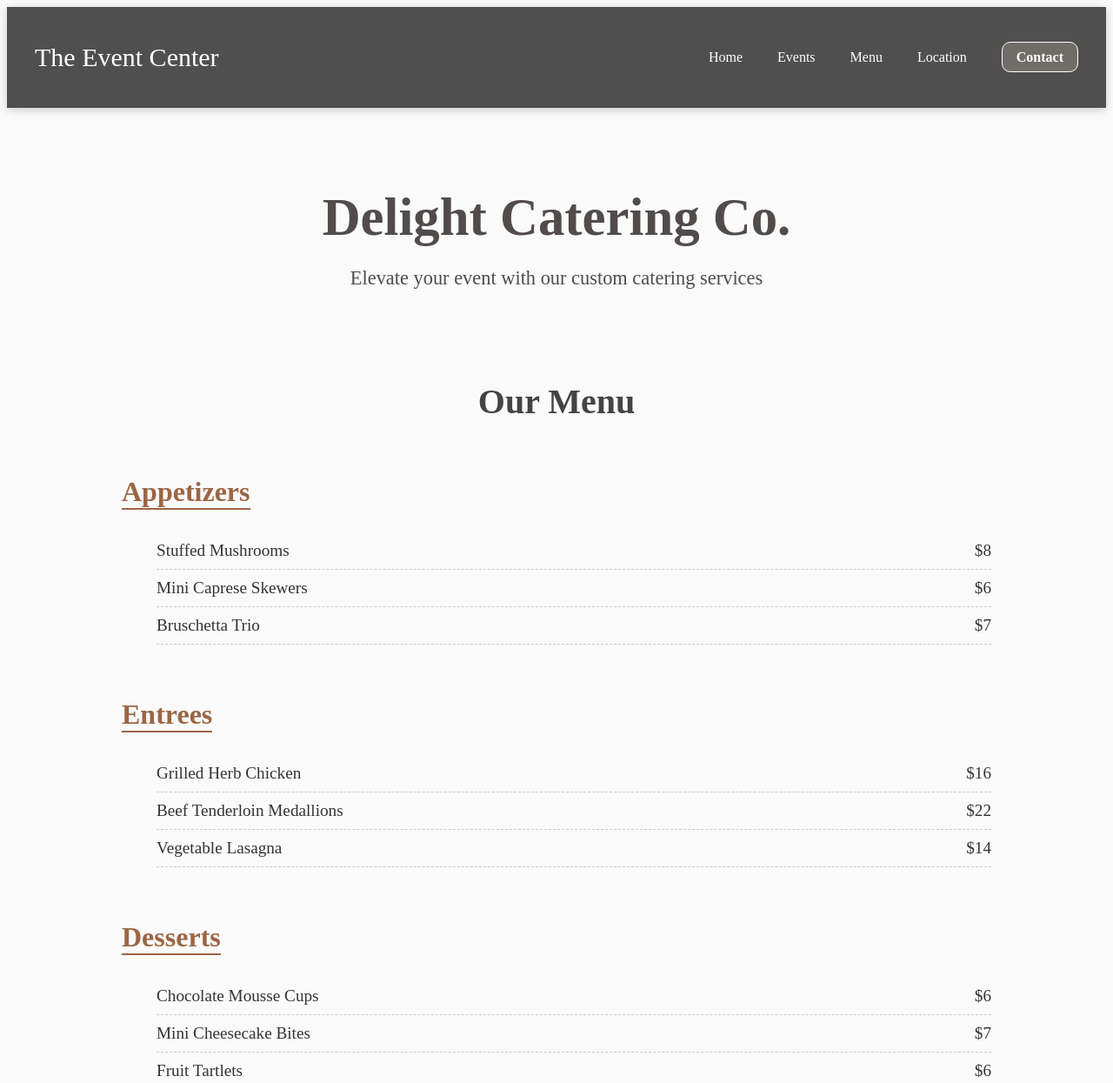
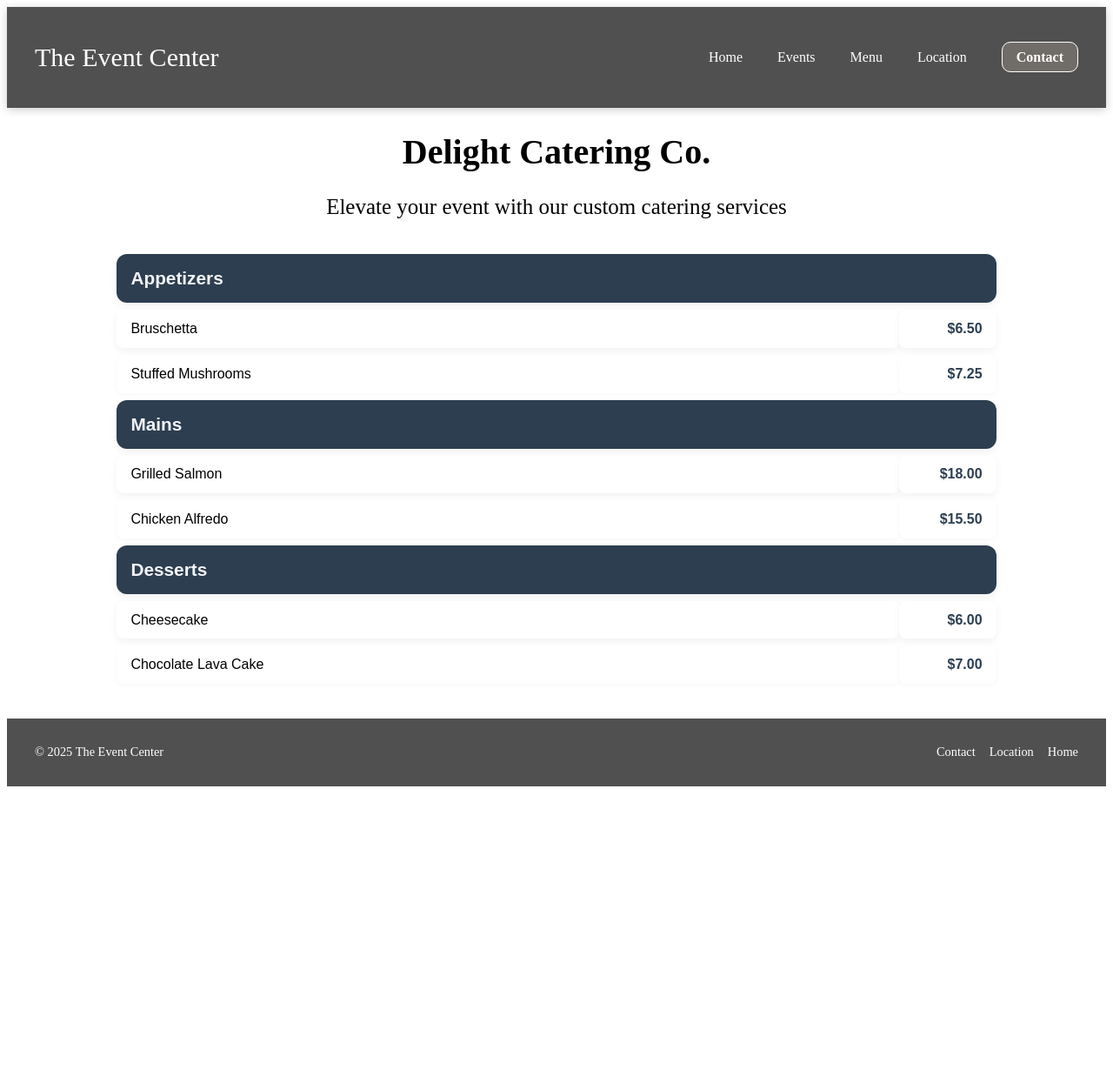
Before and after one commit to richxrdkim/Mock-Event-Center-Website, a plain HTML site: page menu.html in a window 1280 px wide. Shown: the top 1245 px of the page at 87% size. After the commit the page ends 912 px from the top, so only its background shows below. Drawn offline with Linux system fonts and the light colour scheme.

Commit message:
Update menu and navigation styles and HTML

```diff
--- a/menu.css
+++ b/menu.css
@@ -1,66 +1,75 @@
-*{
+.hero h1{
     font-family: ysabeau;
+    font-size: 40px;
+    text-align: center;
 }
 
-body {
-    background-color: #fafafa;
-    color: #333;
+.hero p{
+    font-family: ysabeau;
+    font-size: 25px;
+    text-align: center;
+
 }
 
-.hero {
-    color: rgb(82, 75, 75);
-    text-align: center;
-    padding: 50px 20px;
+/* Table styling */
+table {
+  width: 80%;
+  margin: 2rem auto;
+  border-collapse: separate; /* to allow border-radius */
+  border-spacing: 0 0.5rem; /* space between rows */
+  font-family: ysabeau, sans-serif;
+  background-color: transparent;
 }
 
-.hero h1 {
-    font-size: 3.8rem;
-    margin-bottom: 10px;
+/* Category header styling */
+th.category-header {
+  background-color: #2c3e50; /* dark blue-gray */
+  color: #f4f4f9; /* light text */
+  text-align: left;
+  padding: 1rem;
+  font-size: 1.3rem;
+  border-radius: 12px;
+  box-shadow: 0 4px 10px rgba(0,0,0,0.05);
 }
 
-.hero p {
-    font-size: 1.4rem;
+/* Column headers under each category */
+thead tr:nth-child(2) th {
+  background-color: #ecf0f1; /* light gray */
+  color: #7f8c8d; /* muted text */
+  font-weight: 600;
+  padding: 0.7rem 1rem;
+  text-align: left;
+  border-radius: 8px;
 }
 
-.menu {
-    padding: 0px 20px;
-    max-width: 1000px;
-    margin: auto;
-    margin-bottom: 5rem;
+/* Table cells */
+th, td {
+  padding: 0.8rem 1rem;
+  border: none; /* no border for cleaner look */
+  background-color: white;
+  box-shadow: 0 4px 10px rgba(0,0,0,0.05);
+  border-radius: 8px;
+  vertical-align: middle;
 }
 
-.menu h2 {
-    text-align: center;
-    margin-bottom: 30px;
-    font-size: 2.5rem;
-    color: #444;
+/* Price column */
+td.price {
+  text-align: right;
+  font-weight: 700;
+  color: #2c3e50;
+  width: 80px;
 }
 
-.menu-category {
-    margin-bottom: 30px;
+/* Images inside cells */
+td img {
+  max-width: 60px;
+  border-radius: 8px;
+  box-shadow: 0 4px 6px rgba(0,0,0,0.1);
+  display: block;
+  margin: 0 auto;
 }
 
-.menu-category h3 {
-    font-size: 2rem;
-    color: #9c6644;
-    margin-bottom: 10px;
-    border-bottom: 2px solid #9c6644;
-    display: inline-block;
+/* Striped rows effect: lighter shadow for even rows */
+tbody tr:nth-child(even) td {
+  box-shadow: 0 2px 6px rgba(0,0,0,0.03);
 }
-
-.menu-category ul {
-    list-style-type: none;
-}
-
-.menu-category li {
-    font-size: 1.2rem;
-    display: flex;
-    justify-content: space-between;
-    padding: 10px 0;
-    border-bottom: 1px dashed #ccc;
-    transition: background 0.2s ease;
-}
-
-.menu-category li:hover {
-    background-color: #f3e9e3;
-}
--- a/menu.html
+++ b/menu.html
@@ -29,46 +29,51 @@
     </body>
 </head>
 
-  <!-- Menu -->
-  <section class="menu">
-    <h2>Our Menu</h2>
+<!-- Table -->
 
-    <div class="menu-category">
-      <h3>Appetizers</h3>
-      <ul>
-        <li><span>Stuffed Mushrooms</span><span>$8</span></li>
-        <li><span>Mini Caprese Skewers</span><span>$6</span></li>
-        <li><span>Bruschetta Trio</span><span>$7</span></li>
-      </ul>
-    </div>
+<table>
+  <thead>
+    <tr><th class="category-header" colspan="2">Appetizers</th></tr>
+  </thead>
+  <tbody>
+    <tr>
+      <td>Bruschetta</td>
+      <td class="price">$6.50</td>
+    </tr>
+    <tr>
+      <td>Stuffed Mushrooms</td>
+      <td class="price">$7.25</td>
+    </tr>
+  </tbody>
 
-    <div class="menu-category">
-      <h3>Entrees</h3>
-      <ul>
-        <li><span>Grilled Herb Chicken</span><span>$16</span></li>
-        <li><span>Beef Tenderloin Medallions</span><span>$22</span></li>
-        <li><span>Vegetable Lasagna</span><span>$14</span></li>
-      </ul>
-    </div>
+  <thead>
+    <tr><th class="category-header" colspan="2">Mains</th></tr>
+  </thead>
+  <tbody>
+    <tr>
+      <td>Grilled Salmon</td>
+      <td class="price">$18.00</td>
+    </tr>
+    <tr>
+      <td>Chicken Alfredo</td>
+      <td class="price">$15.50</td>
+    </tr>
+  </tbody>
 
-    <div class="menu-category">
-      <h3>Desserts</h3>
-      <ul>
-        <li><span>Chocolate Mousse Cups</span><span>$6</span></li>
-        <li><span>Mini Cheesecake Bites</span><span>$7</span></li>
-        <li><span>Fruit Tartlets</span><span>$6</span></li>
-      </ul>
-    </div>
-
-    <div class="menu-category">
-      <h3>Beverages</h3>
-      <ul>
-        <li><span>Iced Tea & Lemonade</span><span>$3</span></li>
-        <li><span>Coffee Service</span><span>$4</span></li>
-        <li><span>Infused Water Station</span><span>$2</span></li>
-      </ul>
-    </div>
-  </section>
+  <thead>
+    <tr><th class="category-header" colspan="2">Desserts</th></tr>
+  </thead>
+  <tbody>
+    <tr>
+      <td>Cheesecake</td>
+      <td class="price">$6.00</td>
+    </tr>
+    <tr>
+      <td>Chocolate Lava Cake</td>
+      <td class="price">$7.00</td>
+    </tr>
+  </tbody>
+</table>
 
   <!-- Footer -->
     <footer>
--- a/nav.css
+++ b/nav.css
@@ -5,6 +5,7 @@
         justify-content: space-between;
         align-items: center;
         background-color: rgba(63, 62, 62, 0.9); /* subtle transparent dark */
+        flex-wrap: wrap;
         padding: 1rem 2rem;
         color: white;
         box-shadow: 0 2px 10px rgba(0, 0, 0, 0.2);
```
